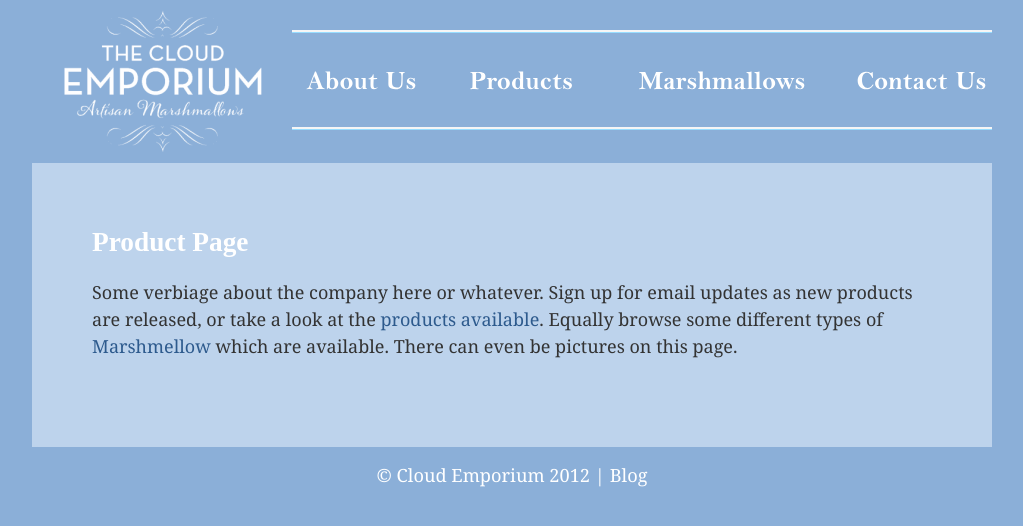
After one commit to jgumbley/thecloudemporium-co-uk, a Flask app: page /products.html in a window 1280 px wide. The commit adds this page. Shown: the top 526 px of the page, without its empty margins (118-1141 px from the left). Run offline with Flask 2, Linux system fonts and the light colour scheme.

Commit message:
add some more page stubs

```diff
--- a/app.py
+++ b/app.py
@@ -28,28 +28,17 @@ from authentication import authweb, requires_login
 app.register_blueprint(authweb)
 
 @app.route('/')
-@app.route('/welcome')
+@app.route('/index.html')
 def index():
-    return render_template('index.html',
-                           comments=ContentItem.get_all_not_banned(),
-                           user=session.get("user") )
+    return render_template('index.html')
 
-@app.route('/ban/<item>')
-@requires_login
-def ban(item):
-    item = ContentItem.get_by_id(item)
-    item.banned = True
-    item.save()
-    return redirect("/")
+@app.route('/products.html')
+def products():
+    return render_template('products.html')
 
-@app.route('/upload_image')
-def upload_img():
-    return render_template("upload.html")
-
-@app.route('/postcard/add')
-@requires_login
-def postcard_add_form():
-    return render_template('addcomment.html' )
+@app.route('/marshmallows.html')
+def marshmallows():
+    return render_template('marshmallows.html')
 
 ext_allowed = tuple('jpg jpe jpeg png gif svg bmp'.split())
 
@@ -79,11 +68,5 @@ def postcard_add():
     else:
         return "Invalid file type"
 
-@app.route('/postcards')
-def list_postcards():
-    return render_template("list_postcards.html",
-                           postcards=Postcard.get_all(),
-                           user=session.get("user"))
-
 if __name__ == '__main__':
     app.run(debug=True)
--- a/templates/layout.html
+++ b/templates/layout.html
@@ -42,13 +42,13 @@
                 <h2><a href="/">About Us</a></h2>
             </div>
             <div class="span2 center">
-                <h2><a href="/">Products</a></h2>
+                <h2><a href="/products.html">Products</a></h2>
             </div>
             <div class="span3 center">
-                <h2><a href="/">Marshmallows</a></h2>
+                <h2><a href="/marshmallows.html">Marshmallows</a></h2>
             </div>
             <div class="span2 center">
-                <h2><a href="/">Contact Us</a></h2>
+                <h2><a href="/contact.form">Contact Us</a></h2>
             </div>
         <div class="span9">
             <hr/>
--- /dev/null
+++ b/templates/products.html
@@ -0,0 +1,19 @@
+{% extends "layout.html" %}
+
+{% block body %}
+<div class="row">
+    <div class="content">
+        <div class="hero-unit stevo-unit">
+            <h4>Product Page</h4>
+            <br/>
+            <p>Some verbiage about the company here or whatever. Sign up for email updates as new products are
+                released, or take a look at the <a href="/">products available</a>. Equally browse some different
+                types of <a href="/">Marshmellow</a> which are available. There can even be pictures on this
+                page.</p>
+            <br/>
+        </div>
+
+    </div>
+</div>
+
+{% endblock %}
```
Also changed, not shown: templates/marshmallows.html (added, +19 -0 lines).
